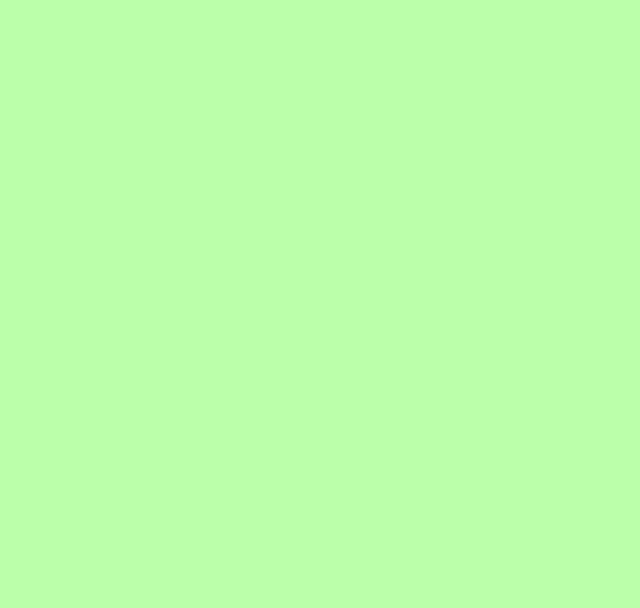
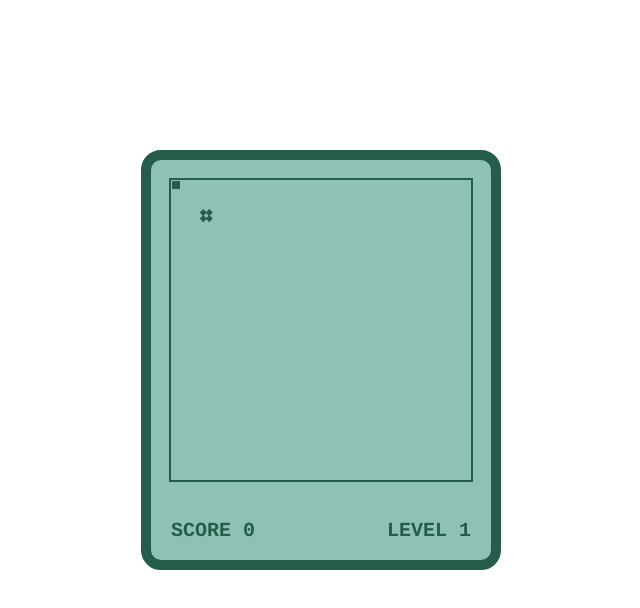
Before and after one commit to blingblingda/snake-game, a website built with webpack: page src/index.html in a window 1280 px wide. Shown: the whole page, without its empty margins (59-699 px from the left). Built offline with nearby package versions, Linux system fonts and the light colour scheme.

Commit message:
project interface completed

```diff
--- a/src/index.html
+++ b/src/index.html
@@ -6,5 +6,23 @@
     <meta name="viewport" content="width=device-width, initial-scale=1.0" />
     <title>Snake Game</title>
   </head>
-  <body></body>
+  <body>
+    <div id="main">
+      <div id="stage">
+        <div id="snake">
+          <div></div>
+        </div>
+        <div id="food">
+          <div></div>
+          <div></div>
+          <div></div>
+          <div></div>
+        </div>
+      </div>
+      <div id="panel">
+        <div>SCORE <span id="score">0</span></div>
+        <div>LEVEL <span id="level">1</span></div>
+      </div>
+    </div>
+  </body>
 </html>
--- a/src/style/index.less
+++ b/src/style/index.less
@@ -1,3 +1,69 @@
+@bg-color: #8fc1b5;
+@border-color: #265c4b;
+
+* {
+  padding: 0;
+  margin: 0;
+  box-sizing: border-box;
+}
+
 body {
-  background-color: #bfa;
+  font: bold 20px Courier;
 }
+
+#main {
+  width: 360px;
+  height: 420px;
+  background-color: @bg-color;
+  border-radius: 20px;
+  border: 10px solid @border-color;
+  margin: 150px auto auto 200px;
+
+  display: flex;
+  flex-direction: column;
+  justify-content: space-around;
+  align-items: center;
+}
+
+#stage {
+  width: 304px;
+  height: 304px;
+  border: 2px solid @border-color;
+  position: relative;
+
+  #snake {
+    & > div {
+      position: absolute;
+      width: 10px;
+      height: 10px;
+      background-color: @border-color;
+      border: 1px solid @bg-color;
+    }
+  }
+
+  #food {
+    position: absolute;
+    width: 10px;
+    height: 10px;
+    left: 30px;
+    top: 30px;
+    display: flex;
+    flex-wrap: wrap;
+    justify-content: space-between;
+    align-content: space-between;
+
+    & > div {
+      width: 4.5px;
+      height: 4.5px;
+      background-color: @border-color;
+      rotate: 45deg;
+    }
+  }
+}
+
+#panel {
+  color: @border-color;
+  width: 300px;
+  display: flex;
+  justify-content: space-between;
+}
```
Also changed, not shown: src/style/index.css.
